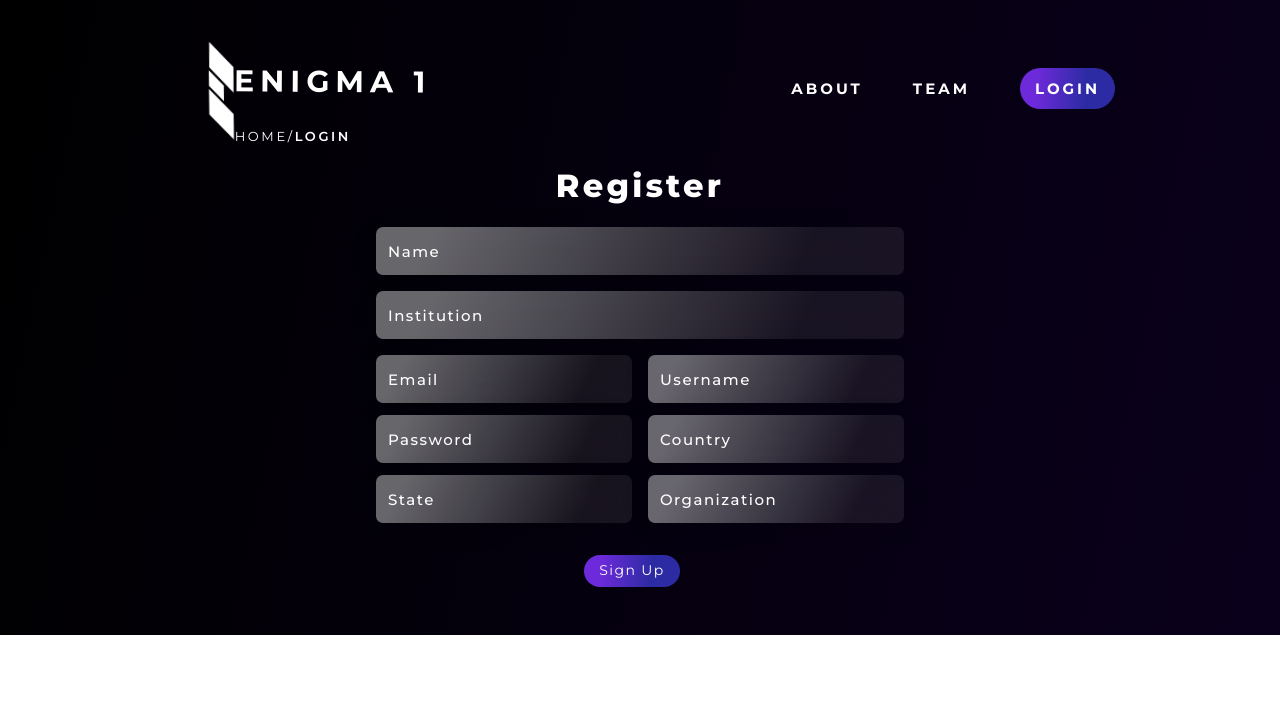
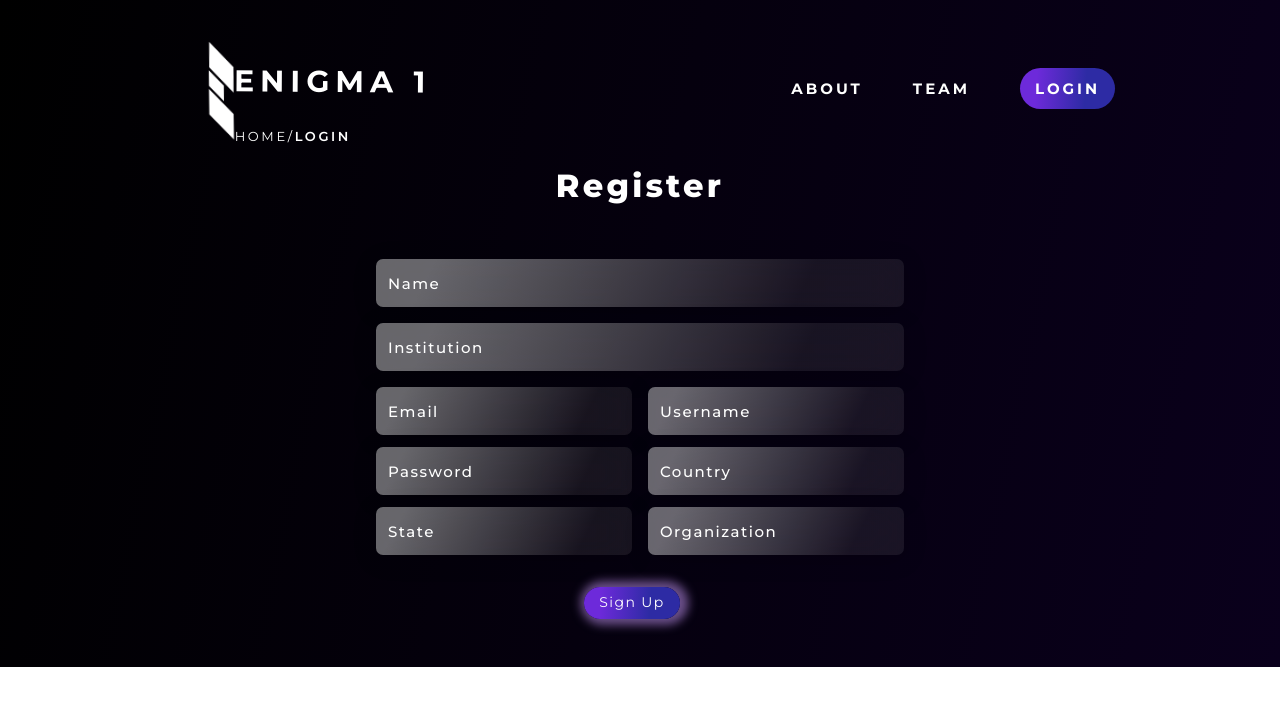
Before and after one commit to AnmolBansalDEV/SIH, a React (Create React App) app: page /register in a window 1280 px wide. In both pictures the pointer is over the button "Sign Up". Shown: the top 706 px of the page. Built offline with nearby package versions, Linux system fonts and the light colour scheme.

Commit message:
register page

```diff
--- a/src/login-page.css
+++ b/src/login-page.css
@@ -172,6 +172,9 @@ letter-spacing: 0.1em;
 
 color: #FFFFFF;
 }
+.login-btn:hover{
+    box-shadow: 2.5px 0px 10px 6px rgba(200, 151, 250, 0.52);
+}
 .icon{
         color: white;
         position: absolute;
--- a/src/registration-page.css
+++ b/src/registration-page.css
@@ -13,6 +13,7 @@ line-height: 39px;
 /* identical to box height */
 text-align: center;
 letter-spacing: 0.1em;
+padding-bottom: 2rem;
 
 color: #FFFFFF;
 }
```
